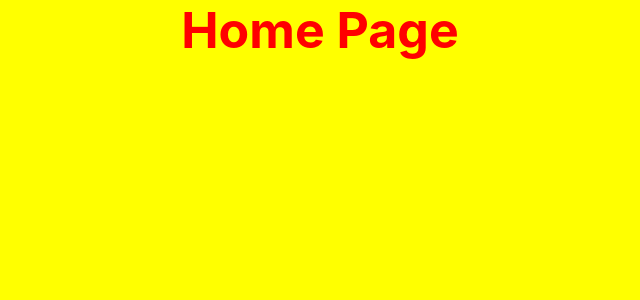
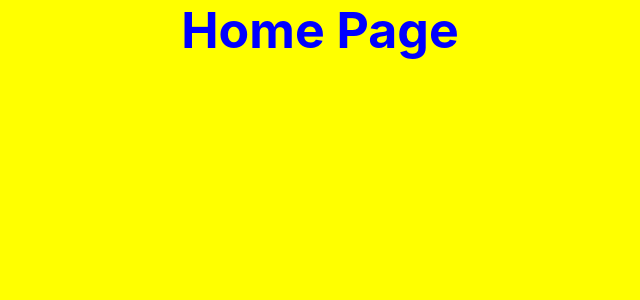
Before and after one commit to Mayank-141-Shaw/Gender-Classifier-React-App, a React (Create React App) app: page / in a window 1280 px wide. Shown: the top 300 px of the page, without its empty margins (320-960 px from the left). Built offline with nearby package versions, Linux system fonts and the light colour scheme.

Commit message:
color changed to blue

```diff
--- a/src/components/HomeComponent.js
+++ b/src/components/HomeComponent.js
@@ -5,7 +5,7 @@ function HomeComponent() {
     <div style={{
         fontSize:'50px',
         fontWeight:'bold',
-        color:'red',
+        color:'blue',
         padding:'auto',
         textAlign:'center',
         height:'100vh',
```
